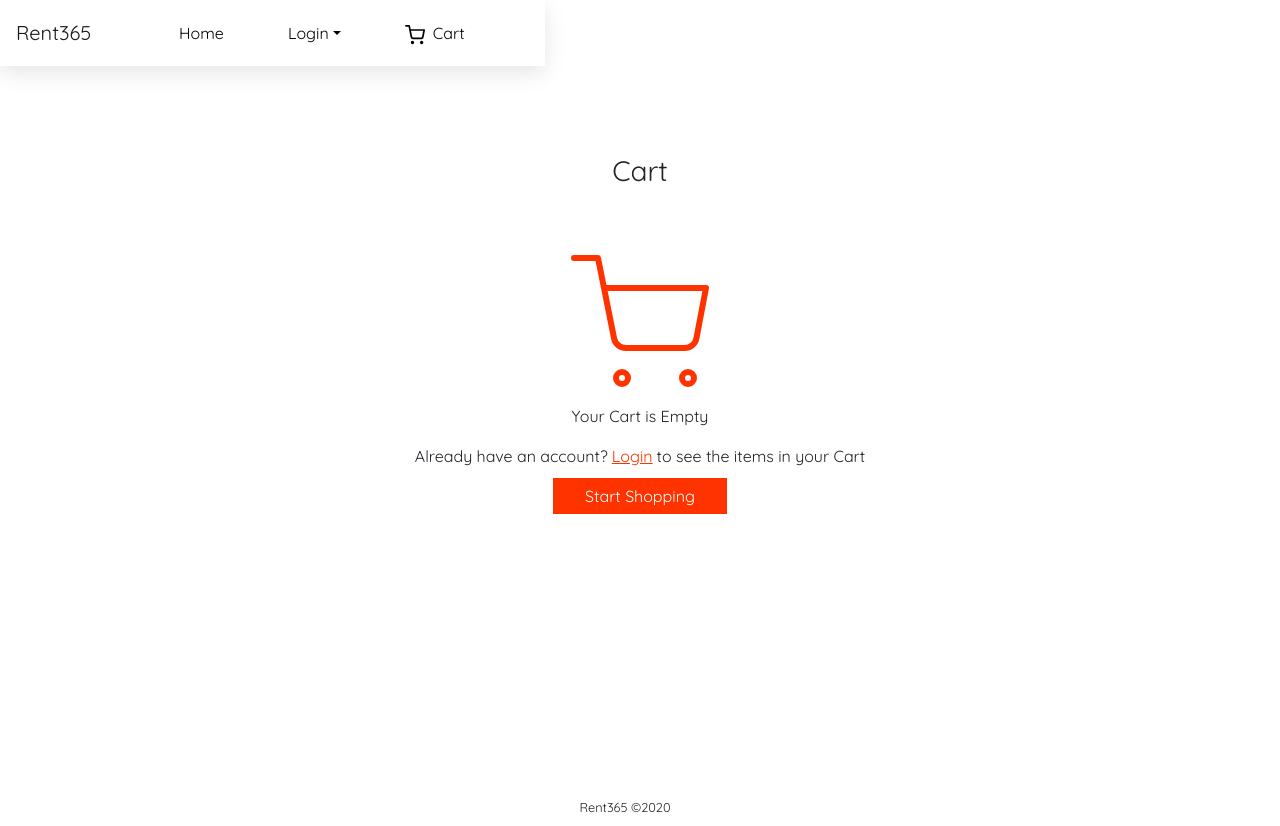
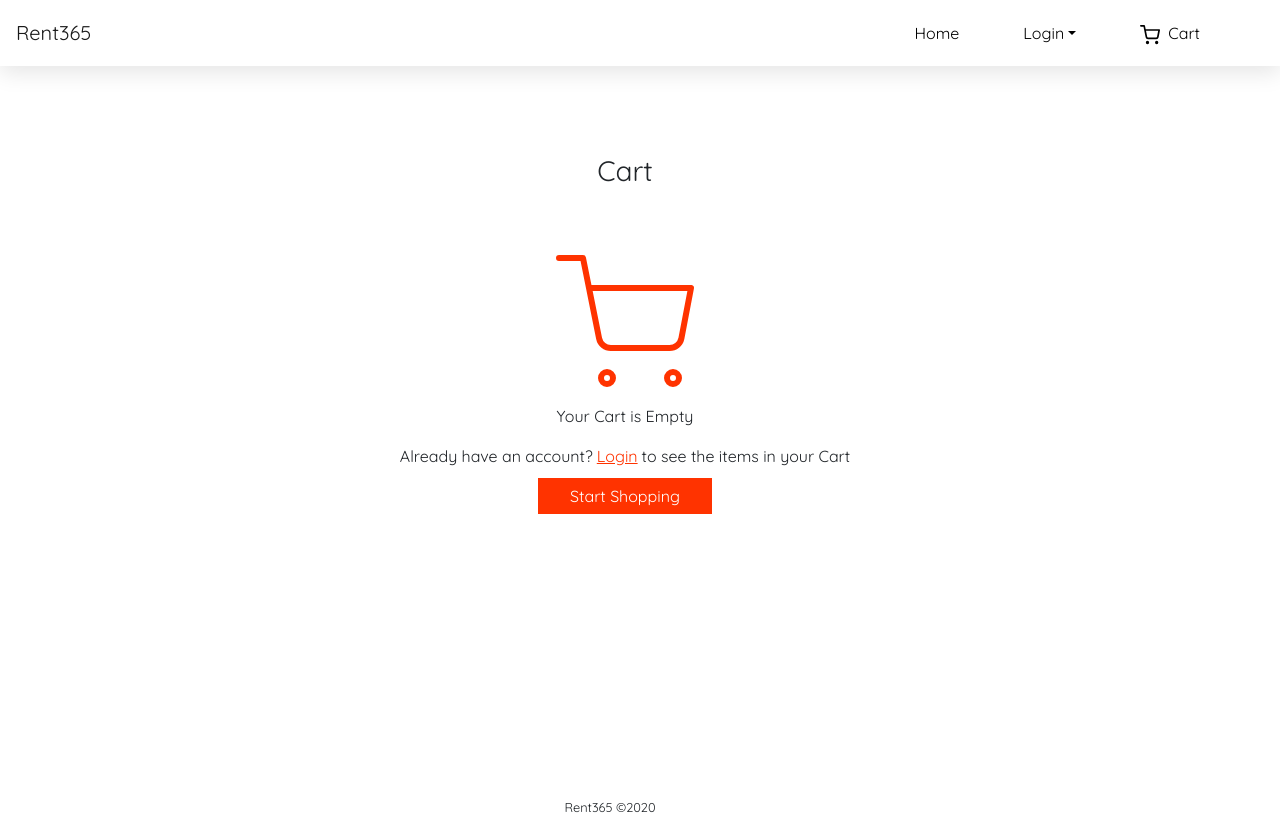
Before and after one commit to kuicpet/Rent365, a React (Create React App) app in the folder rent365/: page /cart in a window 1280 px wide. Built offline with nearby package versions, Linux system fonts and the light colour scheme.

Commit message:
ft--updated

```diff
--- a/rent365/src/components/Cart.js
+++ b/rent365/src/components/Cart.js
@@ -7,8 +7,9 @@ import Footer from "./Footer";
 const Cart = () => {
 
     return (
+        <div className="container-fluid">
+        <Header/>
         <div className="row text-center">
-            <Header/>
             <div className="col-sm-12 cartSection">
                 <h3 className="mt-2">Cart</h3>
                     <svg xmlns="http://www.w3.org/2000/svg" width="24" height="24" viewBox="0 0 24 24" fill="none" stroke="currentColor" stroke-width="2" stroke-linecap="round" stroke-linejoin="round" className="feather feather-shopping-cart shopCart"><circle cx="9" cy="21" r="1"></circle><circle cx="20" cy="21" r="1"></circle><path d="M1 1h4l2.68 13.39a2 2 0 0 0 2 1.61h9.72a2 2 0 0 0 2-1.61L23 6H6"></path></svg>
@@ -21,6 +22,7 @@ const Cart = () => {
             </div>
             <Footer />
         </div>
+        </div>
     );
 };
 
--- a/rent365/src/components/Header.js
+++ b/rent365/src/components/Header.js
@@ -77,7 +77,7 @@ const Header = () => {
                           <Nav.Link>
                               <Link to="/" className="mx-5 home">Home</Link>
                           </Nav.Link>
-                          <NavDropdown title="Login" className="drop mr-auto">
+                          <NavDropdown title="Login" className="drop">
                             <NavDropdown.Item className="my-2">
                                 <Link to="/account/signin" className="text-center px-5 py-1 signinBtn">Login</Link>
                             </NavDropdown.Item>
--- a/rent365/src/components/Products.js
+++ b/rent365/src/components/Products.js
@@ -81,6 +81,7 @@ const Products = () => {
     </>
     )
     return (
+      <div className="container-fluid">
       <div className="row  products my-5">
         <div className="col-sm-12 my-5">
           <button onClick={() => navigateTo(PAGE_CART)} className="add_cart">
@@ -92,6 +93,7 @@ const Products = () => {
           {page === PAGE_PRODUCTS && renderProducts()}
           {page === PAGE_CART && renderCart()}
       </div>
+      </div>
     );
 }
 
```
